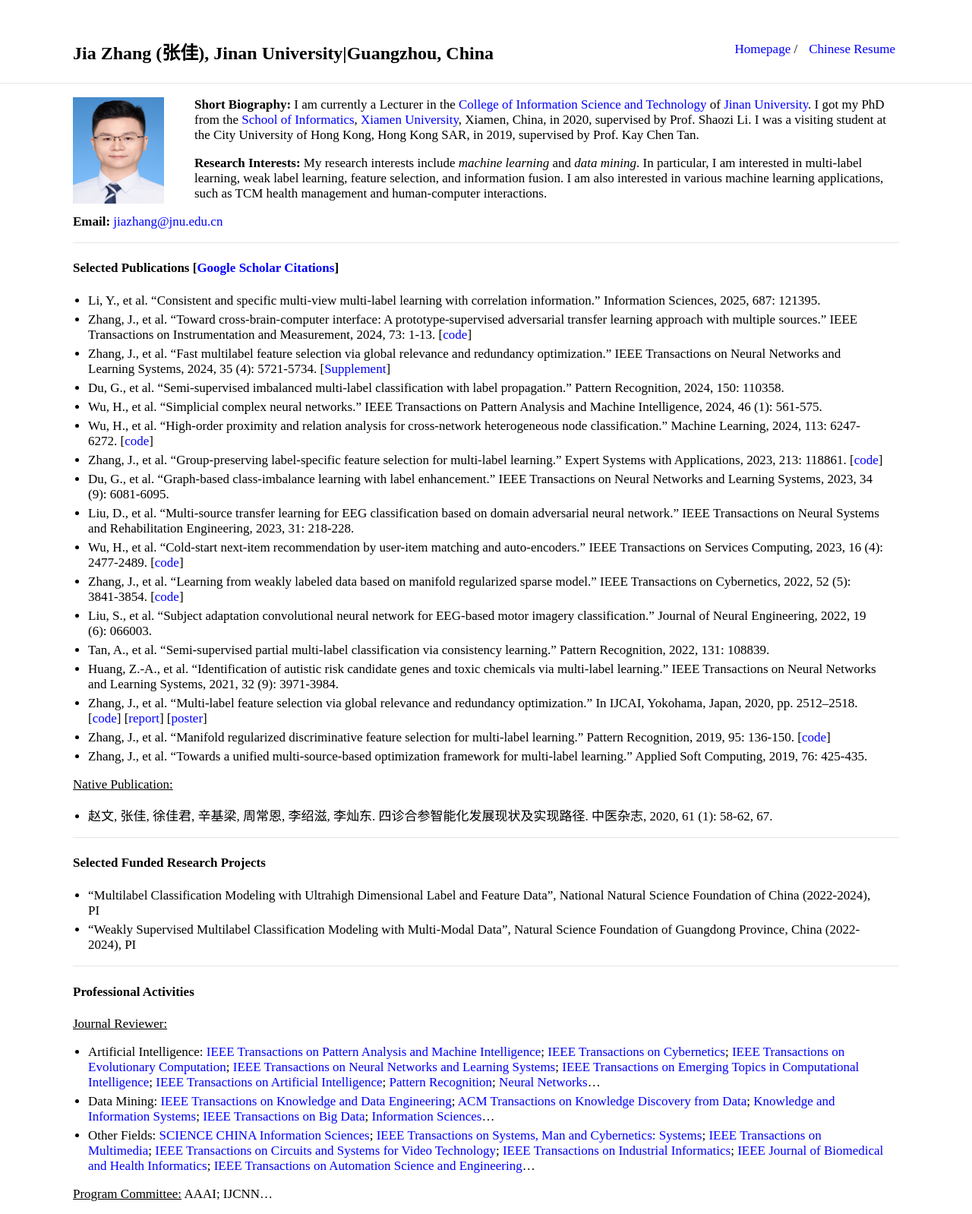
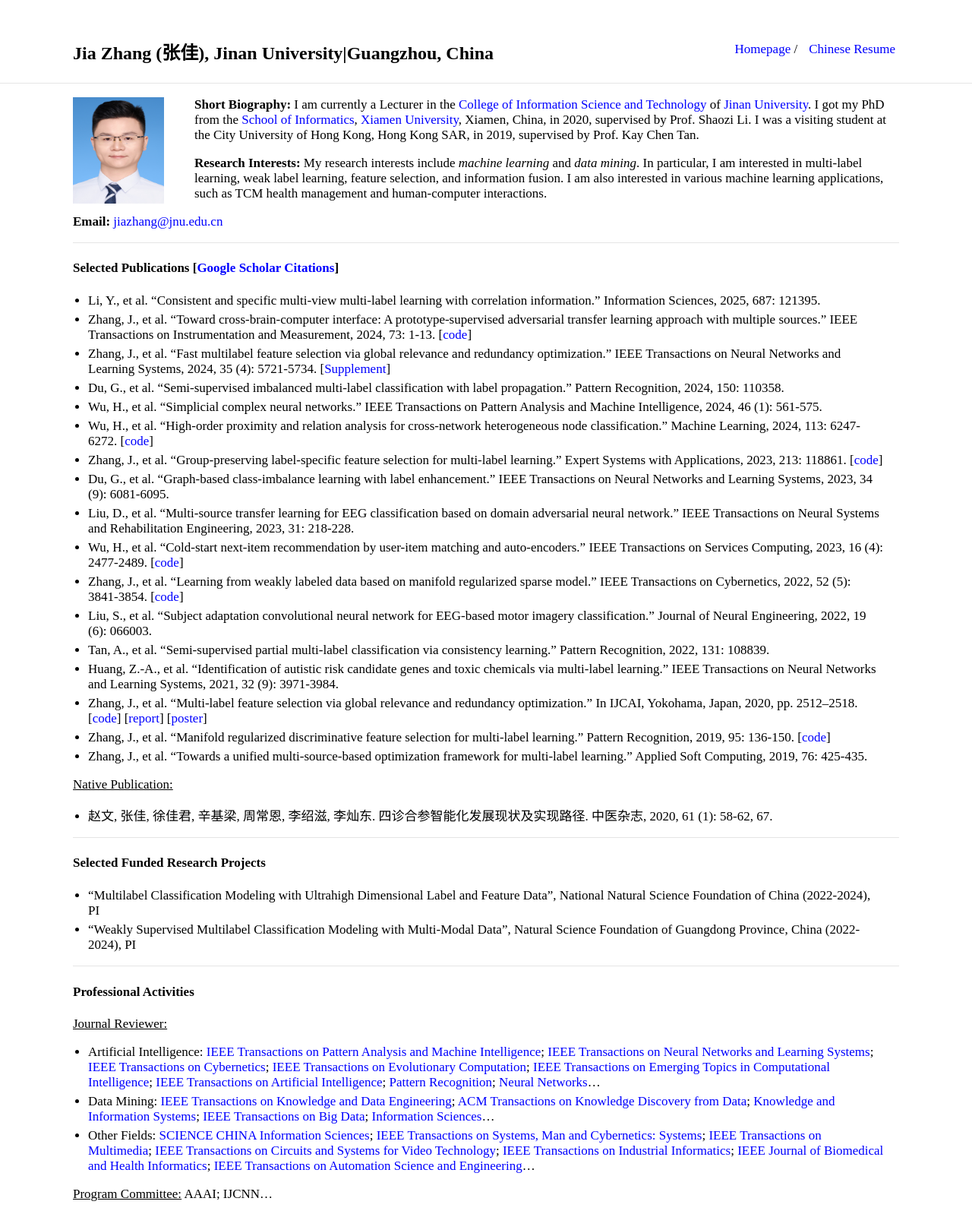
Before and after one commit to jiazhang-ml/jiazhang-ml.github.io, a Jekyll site: the page built from index.md, in a window 1280 px wide. Shown: the top 1598 px of the page at 76% size. Built offline with Jekyll 4.4.1, drawn with Linux system fonts in a browser that asks for light colours; grey boxes are pictures that could not be loaded.

```diff
--- a/index.md
+++ b/index.md
@@ -49,7 +49,7 @@ layout: default
 #### Professional Activities
 
 <u>Journal Reviewer:</u>
-* Artificial Intelligence: [IEEE Transactions on Pattern Analysis and Machine Intelligence](https://mc.manuscriptcentral.com/tpami-cs); [IEEE Transactions on Cybernetics](https://mc.manuscriptcentral.com/cyb-ieee); [IEEE Transactions on Evolutionary Computation](https://mc.manuscriptcentral.com/tevc-ieee); [IEEE Transactions on Neural Networks and Learning Systems](https://mc.manuscriptcentral.com/tnnls); [IEEE Transactions on Emerging Topics in Computational Intelligence](https://mc.manuscriptcentral.com/tetci-ieee); [IEEE Transactions on Artificial Intelligence](https://mc.manuscriptcentral.com/tai-ieee); [Pattern Recognition](https://www.sciencedirect.com/journal/pattern-recognition); [Neural Networks](https://www.editorialmanager.com/neunet/default.aspx)...
+* Artificial Intelligence: [IEEE Transactions on Pattern Analysis and Machine Intelligence](https://mc.manuscriptcentral.com/tpami-cs); [IEEE Transactions on Neural Networks and Learning Systems](https://mc.manuscriptcentral.com/tnnls); [IEEE Transactions on Cybernetics](https://mc.manuscriptcentral.com/cyb-ieee); [IEEE Transactions on Evolutionary Computation](https://mc.manuscriptcentral.com/tevc-ieee); [IEEE Transactions on Emerging Topics in Computational Intelligence](https://mc.manuscriptcentral.com/tetci-ieee); [IEEE Transactions on Artificial Intelligence](https://mc.manuscriptcentral.com/tai-ieee); [Pattern Recognition](https://www.sciencedirect.com/journal/pattern-recognition); [Neural Networks](https://www.editorialmanager.com/neunet/default.aspx)...
 * Data Mining: [IEEE Transactions on Knowledge and Data Engineering](https://mc.manuscriptcentral.com/tkde-cs); [ACM Transactions on Knowledge Discovery from Data](https://mc.manuscriptcentral.com/tkdd); [Knowledge and Information Systems](https://www.springer.com/journal/10115); [IEEE Transactions on Big Data](https://mc.manuscriptcentral.com/tbd-cs); [Information Sciences](https://www.sciencedirect.com/journal/information-sciences)...
 * Other Fields: [SCIENCE CHINA Information Sciences](https://mc03.manuscriptcentral.com/scis); [IEEE Transactions on Systems, Man and Cybernetics: Systems](https://mc.manuscriptcentral.com/systems); [IEEE Transactions on Multimedia](https://mc.manuscriptcentral.com/tmm-ieee); [IEEE Transactions on Circuits and Systems for Video Technology](https://mc.manuscriptcentral.com/tcsvt); [IEEE Transactions on Industrial Informatics](https://mc.manuscriptcentral.com/tii); [IEEE Journal of Biomedical and Health Informatics](https://mc.manuscriptcentral.com/jbhi-embs); [IEEE Transactions on Automation Science and Engineering](https://mc.manuscriptcentral.com/t-ase)...
 
```
